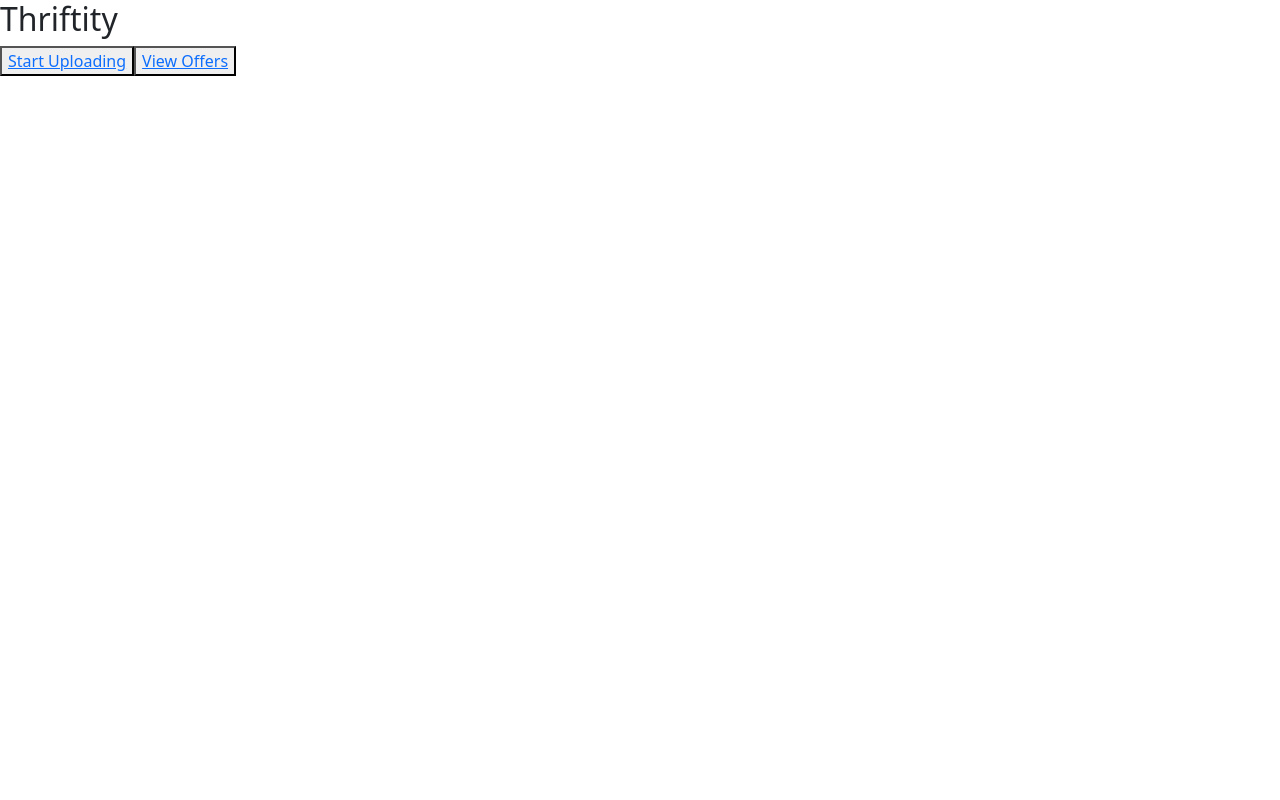
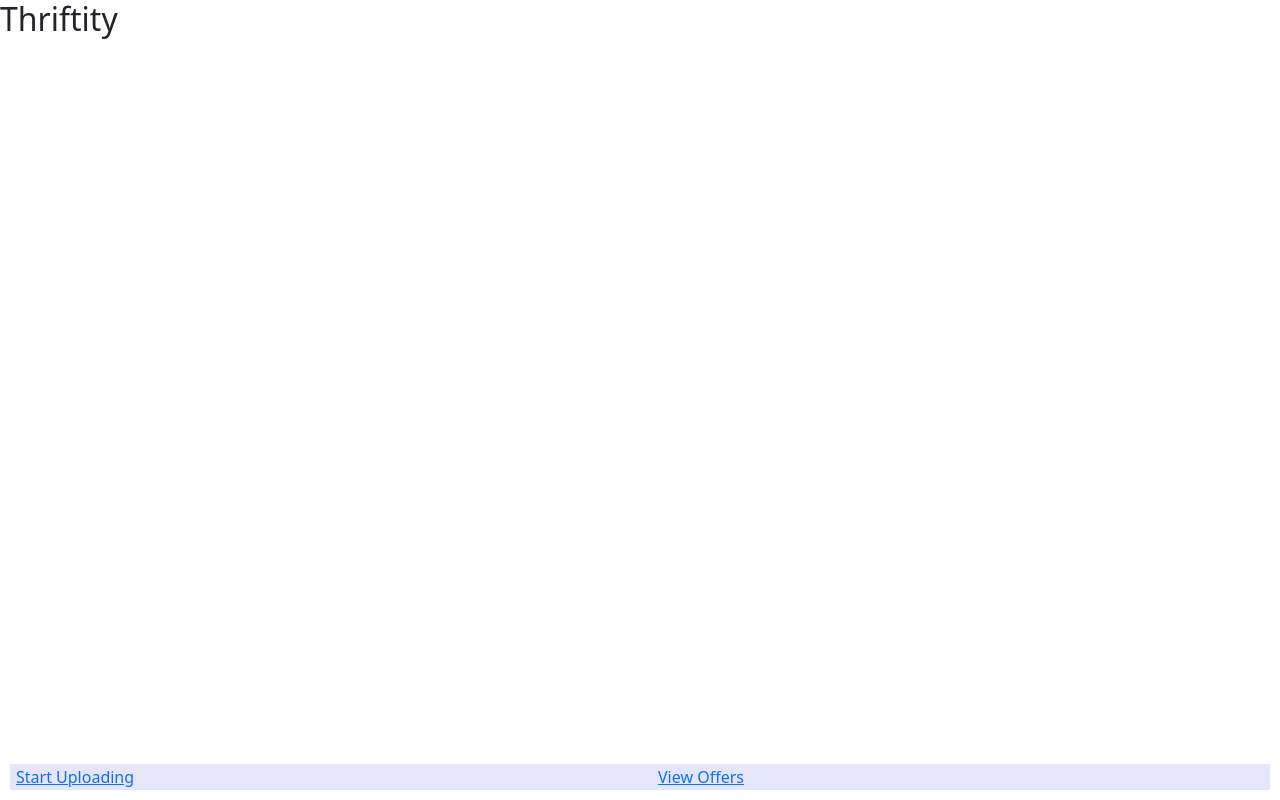
Before and after one commit to loogeyy/thriftify, a React (Create React App) app in the folder thriftity/: page / in a window 1280 px wide. Built offline with nearby package versions, Linux system fonts and the light colour scheme.

Commit message:
add nav bar

```diff
--- a/thriftity/src/App.css
+++ b/thriftity/src/App.css
@@ -36,3 +36,23 @@
     transform: rotate(360deg);
   }
 }
+
+
+.nav-bar {
+  background-color: lavender;
+}
+
+.fixed-bottom {
+  margin: 10px;
+}
+
+.button {
+  border: none;
+  text-align: center;
+  background-color: lavender;
+  color: white;
+}
+
+.button:hover {
+  background-color: powderblue;
+}
--- a/thriftity/src/pages/Home.js
+++ b/thriftity/src/pages/Home.js
@@ -1,10 +1,22 @@
 import { Link } from 'react-router-dom';
+import Container from 'react-bootstrap/Container';
+import Col from 'react-bootstrap/Col';
+import Row from 'react-bootstrap/Row';
+import 'bootstrap/dist/css/bootstrap.min.css';
+
 const Home = () => {
     return (
       <div>
-        <h2>Thriftity</h2>
-        <button><Link to="/Upload">Start Uploading</Link></button>
-        <button><Link to="/Offers">View Offers</Link></button>
+        <Row>
+          <Col> <h2>Thriftity</h2> </Col>
+        </Row>
+
+        <div class='fixed-bottom nav-bar'>
+          <Row>
+            <Col> <button class='button'><Link to="/Upload">Start Uploading</Link></button> </Col>
+            <Col> <button class='button'><Link to="/Offers">View Offers</Link></button> </Col>
+          </Row>
+        </div>
       </div>
     );
   };
```
